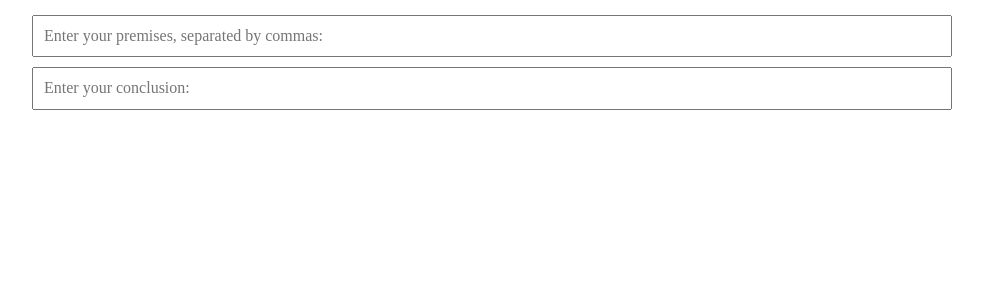
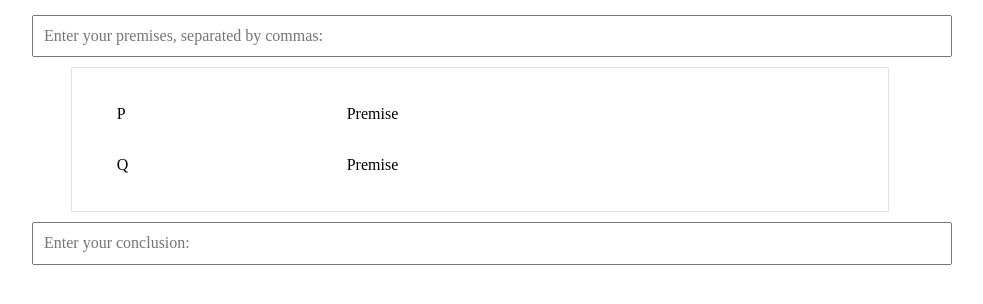
Before and after one commit to jackdeadman/Natural-Deduction-Tool, a website: page index.html in a window 1280 px wide. Shown: the whole page, without its empty margins (160-1143 px from the left). Drawn offline with nearby package versions, Linux system fonts and the light colour scheme.

```diff
--- a/index.html
+++ b/index.html
@@ -11,6 +11,13 @@
         <label class="hidden" for="premise-input">Enter your premises, separated by commas:</label>
         <input id="premise-input" name="premise-input" placeholder="Enter your premises, separated by commas: "></input>
 
+        <div class="inner-wrapper">
+            <ol>
+                <li><p>P</p><p>Premise</p></li>
+                <li><p>Q</p><p>Premise</p></li>
+            </ol>
+        </div>
+
         <label class="hidden" for="conclusion-input">Enter your conclusion:</label>
         <input id="conclusion-input" name="conclusion-input" placeholder="Enter your conclusion: "></input>
     </div>
--- a/main.css
+++ b/main.css
@@ -14,3 +14,18 @@
     margin: 0 auto;
     padding: 10px;
 }
+
+.inner-wrapper{
+    border: 1px solid #e3e3e3;
+    width: 90%;
+    margin: 5px auto;
+    padding: 5px;
+}
+
+li{
+    display: flex;
+}
+
+li p{
+    width: 30%;
+}
```
